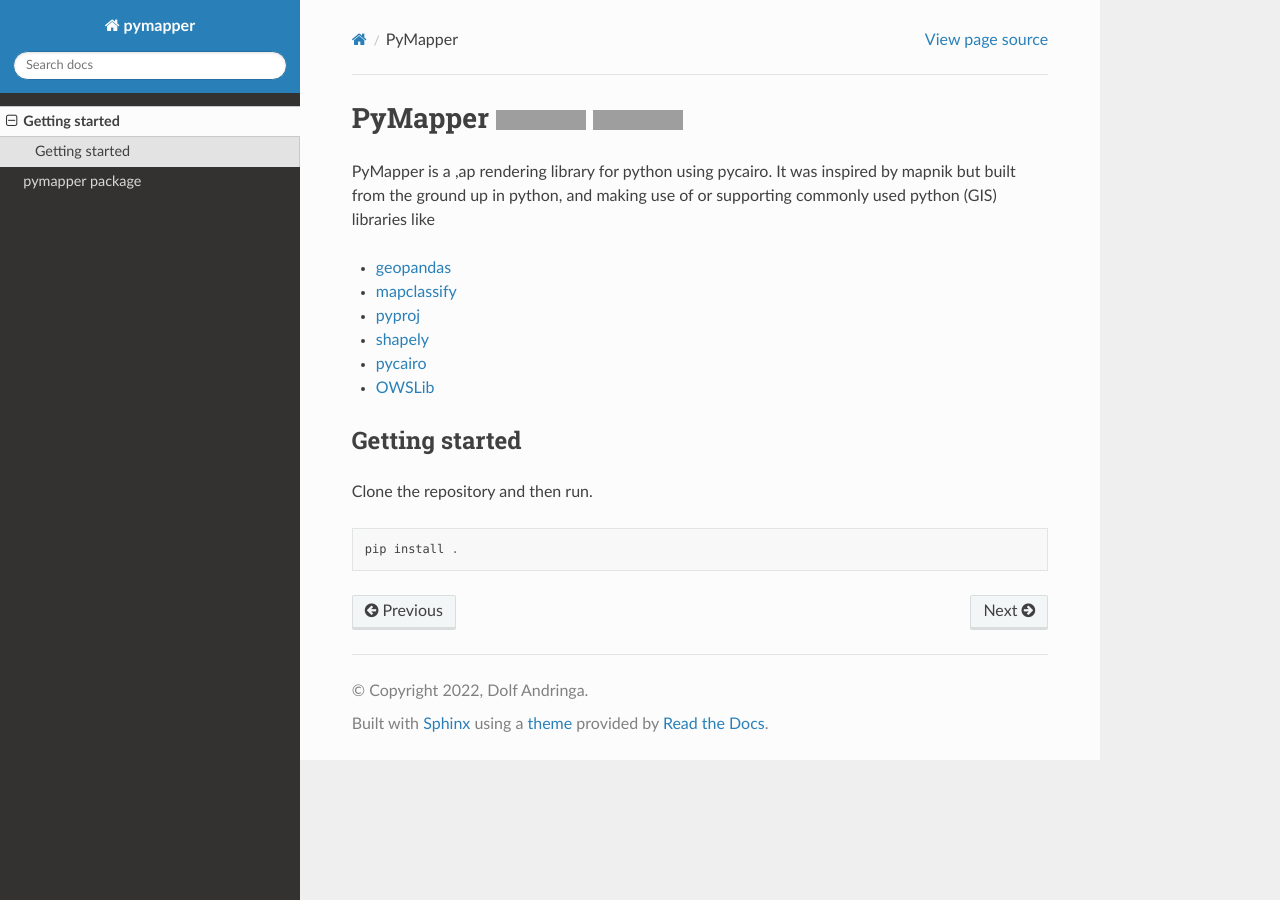
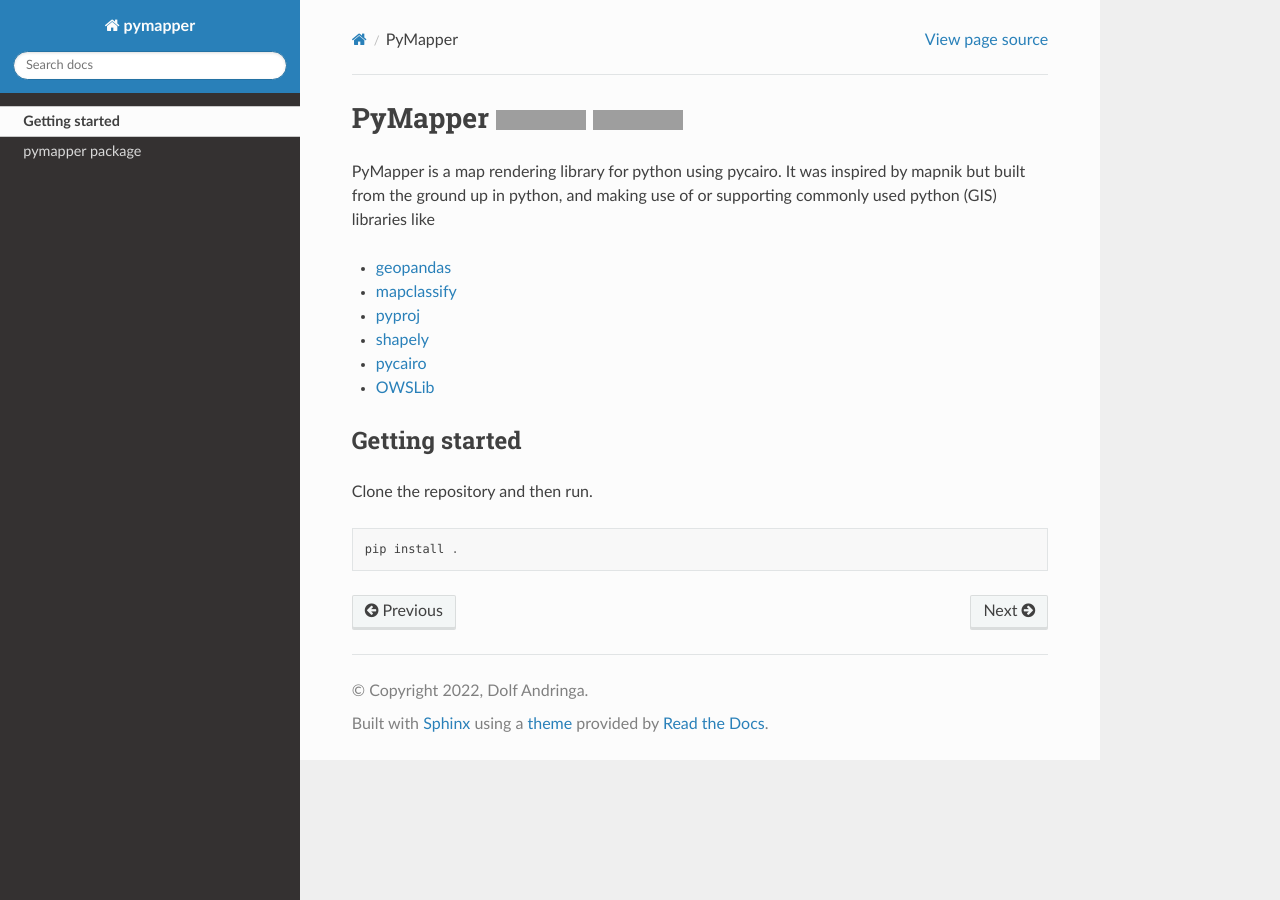
Before and after one commit to dolfandringa/pymapper, a Sphinx documentation site: the page built from docs/readme_link.md, in a window 1280 px wide. Built offline with Sphinx 7.4.7 and the Read the Docs theme 2.0.0, drawn with Linux system fonts in a browser that asks for light colours; grey boxes are pictures that could not be loaded.

Commit message:
Typeo and small cosmetic changes to docs

```diff
--- a/README.md
+++ b/README.md
@@ -1,6 +1,6 @@
 # PyMapper [![Actions Status](https://github.com/dolfandringa/pymapper/actions/workflows/ci.yml/badge.svg)](https://github.com/dolfandringa/pymapper/actions/workflows/ci.yml) [![Coverage Status](https://codecov.io/gh/dolfandringa/pymapper/branch/main/graph/badge.svg)](https://codecov.io/gh/dolfandringa/pymapper)
 
-PyMapper is a ,ap rendering library for python using pycairo.
+PyMapper is a map rendering library for python using pycairo.
 It was inspired by mapnik but built from the ground up in python, and making use of or supporting commonly used python (GIS) libraries like
 * [geopandas](https://geopandas.org/en/stable/)
 * [mapclassify](https://github.com/pysal/mapclassify)
--- a/docs/index.rst
+++ b/docs/index.rst
@@ -7,7 +7,7 @@
 ===================
 
 .. toctree::
-   :maxdepth: 1
+   :titlesonly:
 
    Getting started<readme_link>
 
```
